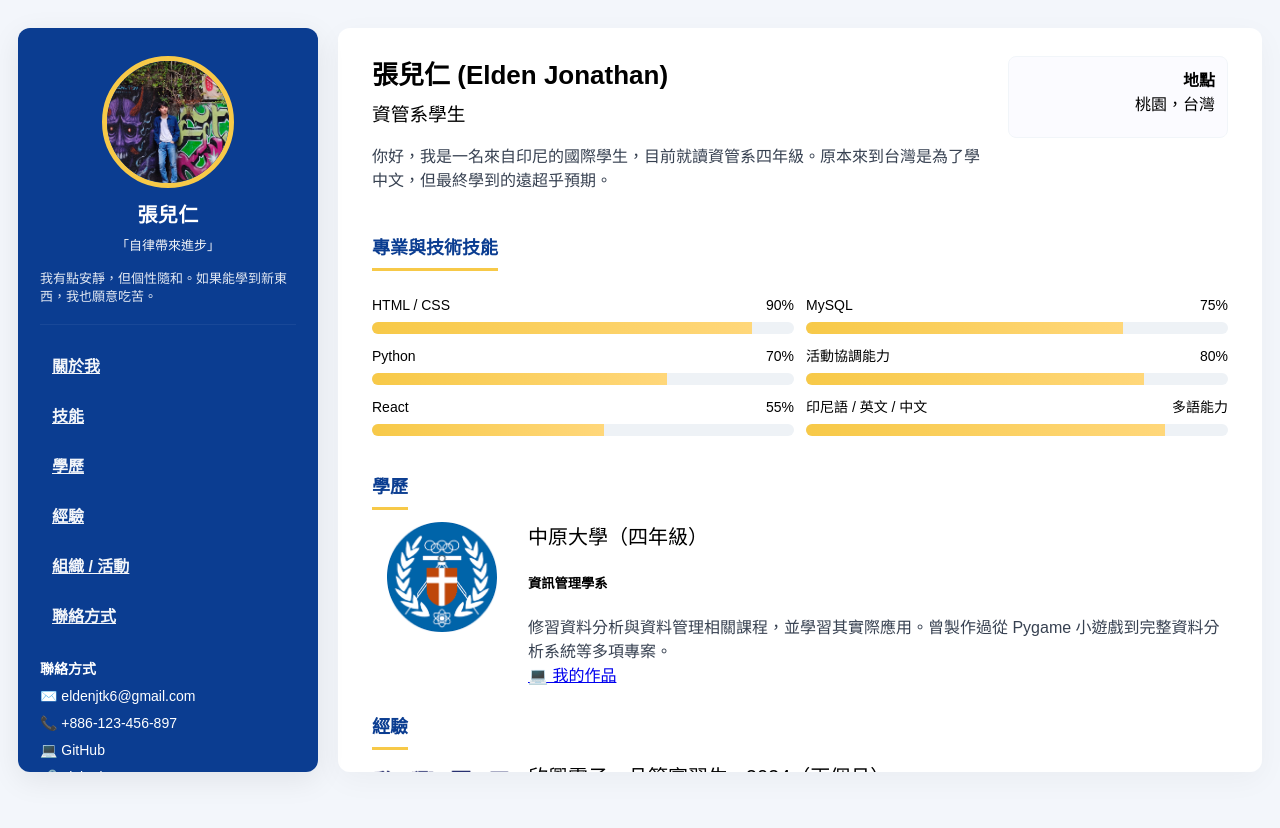
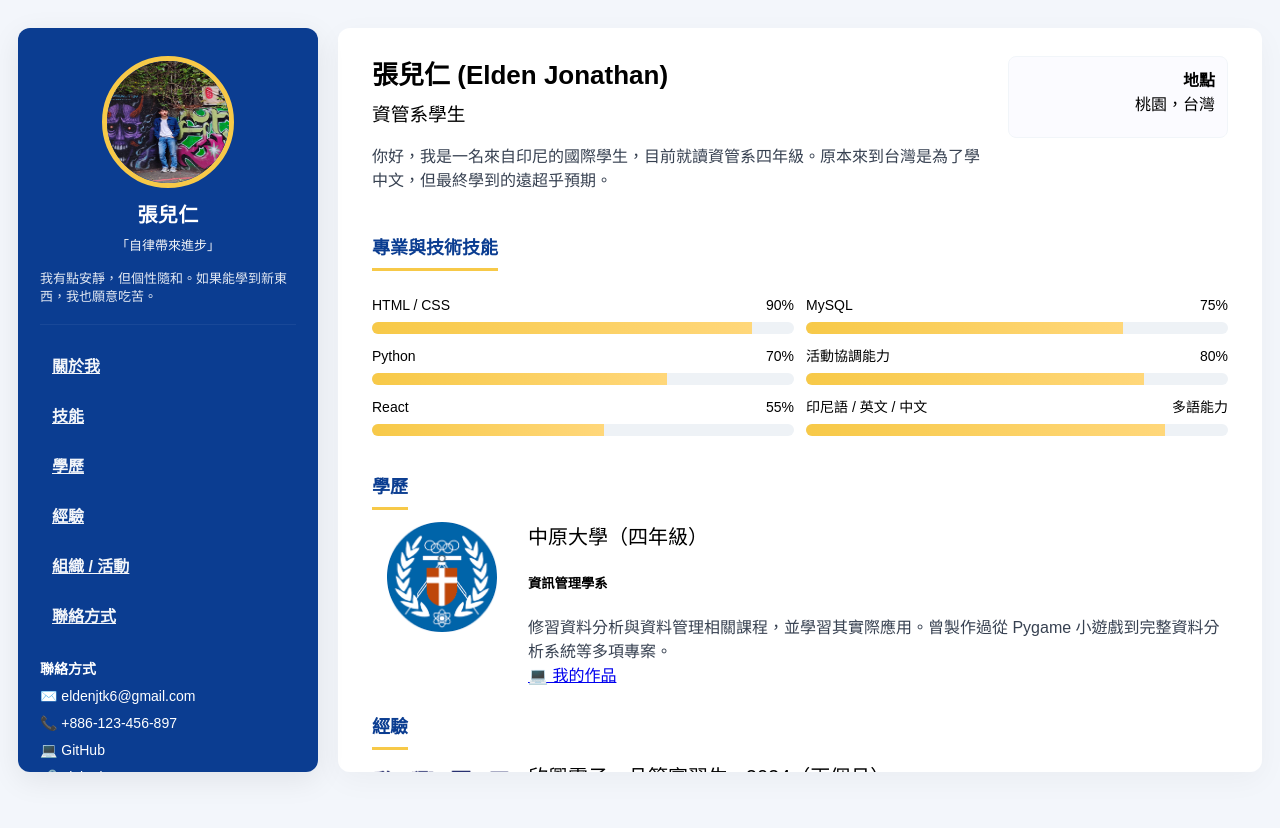
Before and after one commit to Eeeeeld/Resume-Midterm-Project, a plain HTML site: page index.html in a window 1280 px wide. Drawn offline with Linux system fonts and the light colour scheme.

Commit message:
Restore global styles and layout structure

```diff
--- a/style.css
+++ b/style.css
@@ -71,7 +71,6 @@
     nav .photo img{
       width:100%;
       height:100%;
-      object-fit:cover;
       display:block
     }
 
```
